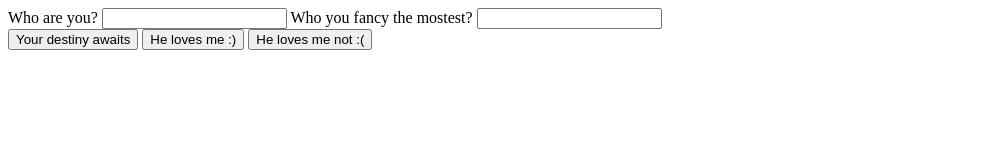
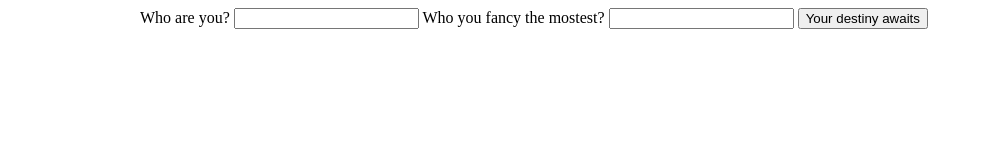
Before and after one commit to DarthKipsu/loves-me-not, a plain HTML site: page index.html in a window 1280 px wide. Shown: the whole page, without its empty margins (0-983 px from the left). Drawn offline with Linux system fonts and the light colour scheme.

Commit message:
update section

```diff
--- a/css/style.css
+++ b/css/style.css
@@ -15,3 +15,8 @@
 	margin-left: -47px;
 	top: 400px;
 }
+
+#calling-you-in-names {
+	margin: auto;
+	width: 1000px;
+}
--- a/index.html
+++ b/index.html
@@ -15,6 +15,7 @@
 
     <label for="who-you-fancy-most">Who you fancy the mostest?</label>
     <input type="text" id="who-you-fancy-most" required>
+    <button onclick="shower_me_with_flowers()">Your destiny awaits</button>
   </section>
 
   <div id="flower">
@@ -22,10 +23,8 @@
   	<img id="pistil" src="images/pistil.png">
   </div>
 
-  <button onclick="shower_me_with_flowers()">Your destiny awaits</button>
-
-  <button onclick="he_loves_me()">He loves me :)</button>
-  <button onclick="he_loves_me_not()">He loves me not :(</button>
+  <!--button onclick="he_loves_me()">He loves me :)</button>
+  <button onclick="he_loves_me_not()">He loves me not :(</button!-->
 
   <audio id="he-loves-me" src="audio/he-loves-me.ogg" preload="auto"></audio>
   <audio id="he-loves-me-not" src="audio/he-loves-me-not.ogg" preload="auto"></audio>
```
